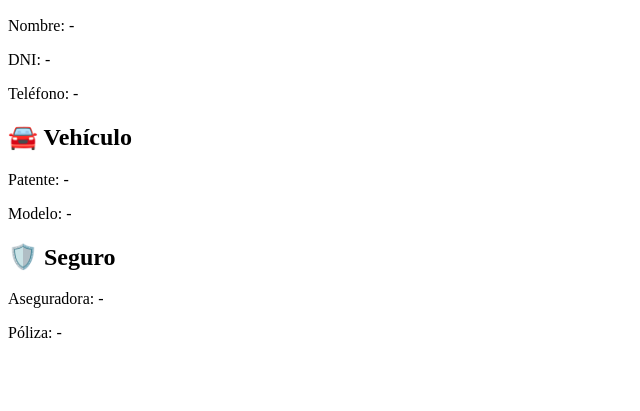
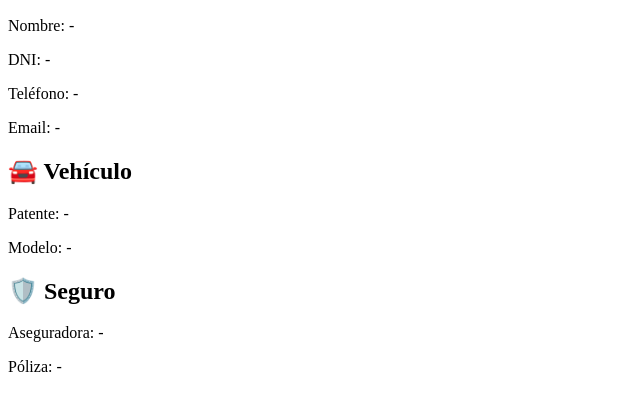
Before and after one commit to lucasmaganiezin-wq/qr-accidentes, a plain HTML site: page index.html in a window 1280 px wide. Shown: the part 51-462 px from the top of the page, without its empty margins (0-640 px from the left). Drawn offline with Linux system fonts and the light colour scheme.

Commit message:
Update index.html

```diff
--- a/index.html
+++ b/index.html
@@ -30,6 +30,7 @@ function setText(id, label, value) {
 setText("nombre", "Nombre", params.get("nombre"));
 setText("dni", "DNI", params.get("dni"));
 setText("telefono", "Teléfono", params.get("telefono"));
+setText("email", "Email", params.get("email"));
 
 setText("patente", "Patente", params.get("patente"));
 setText("modelo", "Modelo", params.get("modelo"));
```
